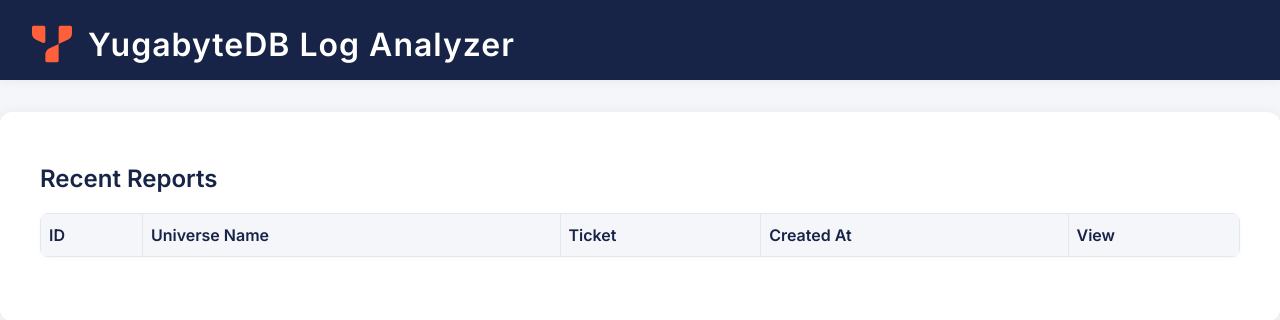
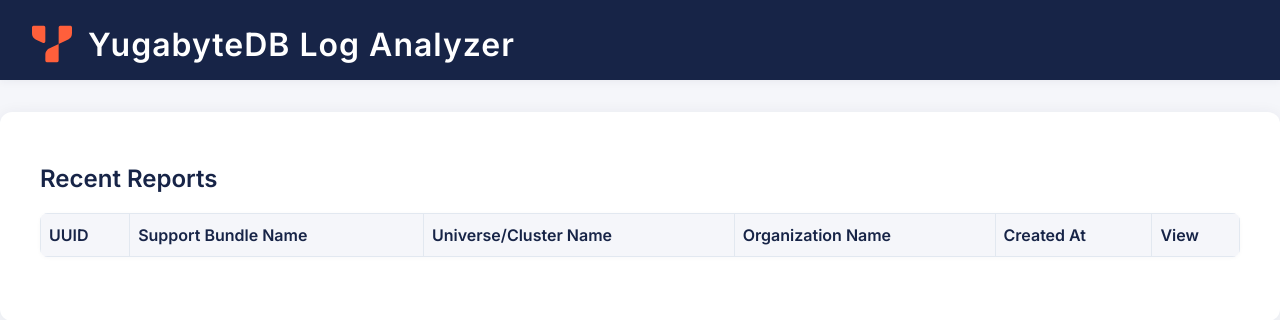
Before and after one commit to yugabyte/log_analyzer, a Flask app: page / in a window 1280 px wide. Shown: the top 320 px of the page. Run offline with Flask 3, Linux system fonts and the light colour scheme; lists and menus that the app fills with data are empty; some libraries are stand-ins or nearby versions.

Commit message:
feat: Refactor report handling to use support_bundle_name and update database schema

```diff
--- a/schema.sql
+++ b/schema.sql
@@ -10,3 +10,11 @@ CREATE TABLE log_analyzer.reports (
     json_report JSONB NOT NULL,
     created_at TIMESTAMPTZ NOT NULL DEFAULT NOW()
 );
+
+CREATE TABLE public.reports (
+    id UUID PRIMARY KEY,
+    support_bundle_name TEXT NOT NULL,
+    json_report JSONB NOT NULL,
+    created_at TIMESTAMPTZ NOT NULL DEFAULT NOW()
+);
+CREATE INDEX idx_reports_support_bundle_name ON public.reports (support_bundle_name);
--- a/webserver/app.py
+++ b/webserver/app.py
@@ -37,14 +37,18 @@ def index():
         )
         cur = conn.cursor()
         cur.execute("""
-            SELECT id, universe_name, ticket, created_at FROM log_analyzer.reports ORDER BY created_at DESC LIMIT 10
+            SELECT r.id, r.support_bundle_name, h.cluster_name, h.organization, r.created_at
+            FROM public.reports r
+            LEFT JOIN public.support_bundle_header h ON r.support_bundle_name = h.support_bundle
+            ORDER BY r.created_at DESC LIMIT 10
         """)
         reports = [
             {
-                'id': row[0],
-                'universe_name': row[1],
-                'ticket': row[2],
-                'created_at': row[3].strftime('%Y-%m-%d %H:%M')
+                'id': str(row[0]),
+                'support_bundle_name': row[1],
+                'universe_name': row[2] or '',
+                'organization_name': row[3] or '',
+                'created_at': row[4].strftime('%Y-%m-%d %H:%M')
             }
             for row in cur.fetchall()
         ]
@@ -52,6 +56,7 @@ def index():
         conn.close()
     except Exception as e:
         reports = []
+    print('DEBUG: reports fetched for index:', reports)
     return render_template('index.html', reports=reports)
 
 @app.route('/upload', methods=['POST'])
@@ -139,8 +144,8 @@ def get_report_api(uuid):
         )
         cur = conn.cursor()
         cur.execute("""
-            SELECT json_report FROM log_analyzer.reports WHERE id = %s
-        """, (uuid,))
+            SELECT json_report FROM public.reports WHERE id::text = %s
+        """, (str(uuid),))
         row = cur.fetchone()
         cur.close()
         conn.close()
@@ -175,12 +180,12 @@ def histogram_api(report_id):
         # Try both int and str for report_id
         try:
             cur.execute("""
-                SELECT json_report FROM log_analyzer.reports WHERE id = %s
-            """, (int(report_id),))
+                SELECT json_report FROM public.reports WHERE id::text = %s
+            """, (str(report_id),))
         except Exception:
             cur.execute("""
-                SELECT json_report FROM log_analyzer.reports WHERE id::text = %s
-            """, (str(report_id),))
+                SELECT json_report FROM public.reports WHERE id = %s
+            """, (report_id,))
         row = cur.fetchone()
         cur.close()
         conn.close()
--- a/webserver/templates/index.html
+++ b/webserver/templates/index.html
@@ -29,9 +29,10 @@
       <table style="margin-bottom: 2em">
         <thead>
           <tr>
-            <th>ID</th>
-            <th>Universe Name</th>
-            <th>Ticket</th>
+            <th>UUID</th>
+            <th>Support Bundle Name</th>
+            <th>Universe/Cluster Name</th>
+            <th>Organization Name</th>
             <th>Created At</th>
             <th>View</th>
           </tr>
@@ -40,8 +41,9 @@
           {% for report in reports %}
           <tr>
             <td>{{ report.id }}</td>
+            <td>{{ report.support_bundle_name }}</td>
             <td>{{ report.universe_name }}</td>
-            <td>{{ report.ticket }}</td>
+            <td>{{ report.organization_name }}</td>
             <td>{{ report.created_at }}</td>
             <td>
               <a href="/reports/{{ report.id }}">View Report</a>
```
Also changed, not shown: log_analyzer.py (+10 -6 lines).
